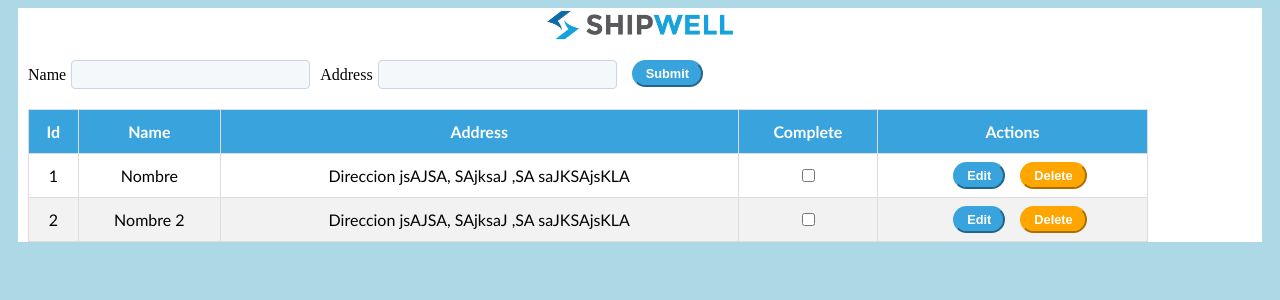
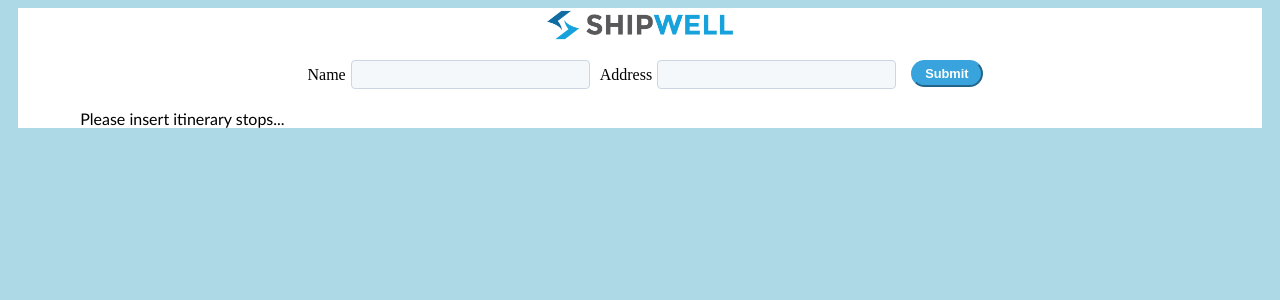
Before and after one commit to amansor788/shipment-itinerary, a React app: page / in a window 1280 px wide. Shown: the top 300 px of the page. Built offline with nearby package versions, Linux system fonts and the light colour scheme.

Commit message:
api connection with axios + connected form (hooks for formValues handle and selectedStop state for store handle + add success and edit success funcionalities

```diff
--- a/package.json
+++ b/package.json
@@ -18,6 +18,7 @@
   "author": "",
   "license": "ISC",
   "dependencies": {
+    "axios": "^0.19.0",
     "file-loader": "^4.0.0",
     "image-webpack-loader": "^5.0.0",
     "react": "^16.8.6",
@@ -28,6 +29,7 @@
   },
   "devDependencies": {
     "@babel/core": "^7.5.0",
+    "@babel/polyfill": "^7.4.4",
     "@babel/preset-env": "^7.5.0",
     "@babel/preset-react": "^7.0.0",
     "babel-loader": "^8.0.6",
--- a/src/actions/index.js
+++ b/src/actions/index.js
@@ -1,8 +1,39 @@
-import {ADD_STOP, UPDATE_STOP, DELETE_STOP, SELECT_STOP} from './types';
-import posts from '../apis/posts';
+import {ADD_STOP, UPDATE_STOP, DELETE_STOP, SELECT_STOP, UNSELECT_STOP} from './types';
+import shipwellApi from '../apis/shipwellApi';
 
- export const addPost = (post) => {
+
+export const addStop = (stop, callbackOk, callbackError) => async (dispatch, getState) => {
+  const response = await shipwellApi.post(
+      'locations/addresses/validate/',
+      { formatted_address: stop.address })
+ //      .then(() => callbackOk())
+        ;
+        // .catch(() => callbackError());
+
+  return dispatch ({
+      type: ADD_STOP
+      , payload: {...stop, geocoded_address: response.data.geocoded_address}});
+}
+
+export const updateStop = stop => async (dispatch, getState) => {
+  const response = await shipwellApi.post(
+      'locations/addresses/validate/',
+      { formatted_address: stop.address });
+
+  return dispatch ({
+      type: UPDATE_STOP
+      , payload: {...stop, geocoded_address: response.data.geocoded_address}});
+}
+
+export const unselectStop = () => {
   return {
-    type: DISMISS_ALL,
+    type: UNSELECT_STOP,
   }
 }
+
+export const editStop = stop => {
+  return {
+    type: SELECT_STOP,
+    payload: stop
+  }
+}
--- a/src/actions/types.js
+++ b/src/actions/types.js
@@ -2,3 +2,4 @@ export const ADD_STOP = 'ADD_STOP';
 export const UPDATE_STOP = 'UPDATE_STOP';
 export const DELETE_STOP = 'DELETE_STOP';
 export const SELECT_STOP = 'SELECT_STOP';
+export const UNSELECT_STOP = 'UNSELECT_STOP';
--- /dev/null
+++ b/src/apis/shipwellApi.js
@@ -0,0 +1,11 @@
+import axios from 'axios';
+
+axios.defaults.headers.common['Content-Type'] = 'application/json';
+
+export default axios.create({
+  baseURL: 'https://dev-api.shipwell.com:443/v2/',
+  headers: {
+    'Content-Type': 'application/json',
+		'Accept': 'application/json',
+  }
+});
--- a/src/components/StopForm.js
+++ b/src/components/StopForm.js
@@ -1,27 +1,105 @@
-import React from 'react';
+import React, { useState, useEffect } from 'react';
+import { connect } from 'react-redux';
+import { addStop, updateStop, unselectStop } from '../actions';
 
-const StopForm = (props) => {
-  const renderInput = (label, name, value, error) => {
+const StopForm = ({ stop, addStop, updateStop, unselectStop }) => {
+  const [stopState, setStopState] = useState({
+      name: '',
+      nameError: '',
+      address: '',
+      addressError: '',
+  }
+  )
+
+  useEffect(() => {
+    setStopState({
+      id: stop.id,
+      name: stop.name,
+      nameError: '',
+      address: stop.address,
+      addressError: '',
+    });
+  }, [stop]);
+
+  const renderInput = (label, name, value, error, handleChange) => {
     return (
       <div>
         <label>{label}</label>
-        <input name={name} value={value} autoComplete="off" />
+        <input
+          name={name}
+          value={value}
+          autoComplete="off"
+          onChange={handleChange} />
         <div className="input-error">{error ? error : ''}</div>
       </div>
     )
   }
 
+  const validate = () => {
+    let nameErr = '';
+    let addressErr = ''
+
+    if (stopState.name.length === 0) {
+      nameErr = 'Enter a name!'
+    }
+
+    if (stopState.address.length <= 3) {
+      addressErr = 'Enter an address of four characters at least!'
+    }
+
+    setStopState({ ...stopState, nameError: nameErr, addressError: addressErr})
+
+    return (nameErr === '' && addressErr === '');
+  }
+
+  const submitForm = () => {
+    if (validate()){
+      //ADD OR UPDATE
+      stop.id === null
+        ? addStop(stopState,
+            () => setStopState({
+              name: '',
+              nameError: '',
+              address: '',
+              addressError: '',
+            }),
+            () => setStopState({
+              ...stopState
+              , addressError: 'Address invalidated by server!'
+            }),
+          )
+        : updateStop(stopState)
+            .then(unselectStop());
+    }
+  }
+
+  console.log('renderrrrr');
+
   return(
       <div className="form-container">
-        {renderInput('Name', 'name', stop.names, stop.nameError)}
-        {renderInput('Address', 'address', stop.address, stop.addressError)}
+        {renderInput('Name'
+          , 'nameInput'
+          , stopState.name
+          , stopState.nameError
+          , (e) => {setStopState({...stopState, name: e.target.value})})}
 
-        <button className="button-primary" type='submit' onClick={() => buttonOnClick()}>
+        {renderInput('Address'
+          , 'addressInput'
+          , stopState.address
+          , stopState.addressError
+          , (e) => {setStopState({...stopState, address: e.target.value})})}
+
+        <button className="button-primary" type='submit' onClick={() => submitForm()}>
           Submit
         </button>
-
       </div>
   )
 }
 
-export default StopForm;
+const mapStateToProps = (state) => {
+  return {
+    stop: state.selectedStop,
+  };
+}
+
+export default connect (mapStateToProps, { addStop, updateStop, unselectStop }) (StopForm);
--- a/src/components/StopList.js
+++ b/src/components/StopList.js
@@ -4,9 +4,9 @@ import StopListItem from './StopListItem';
 
 const StopList = ({ stops }) => {
   const renderList = () => {
-    return stops.map(stop => {
+    return stops.map((stop, id) => {
       return (
-          <StopListItem key={stop.id} stop={stop}/>
+          <StopListItem key={id} stop={{...stop, id}}/>
       );
     })
 
@@ -17,7 +17,6 @@ const StopList = ({ stops }) => {
       <table className="custom-table">
         <thead>
           <tr>
-            <th>Id</th>
             <th>Name</th>
             <th>Address</th>
             <th>Complete</th>
@@ -29,7 +28,7 @@ const StopList = ({ stops }) => {
         </tbody>
       </table>
     :
-      <div> Please insert itinerary stops...</div>
+      <div className="custom-table"> Please insert itinerary stops...</div>
   )
 }
 
--- a/src/components/StopListItem.js
+++ b/src/components/StopListItem.js
@@ -1,11 +1,22 @@
 import React from 'react';
+import { connect } from 'react-redux';
+import { editStop } from '../actions';
 
-const StopListItem = ({stop}) => {
+const StopListItem = ({ stop, editStop }) => {
+
+  const formatted_address = `
+    ${stop.geocoded_address.address_1} -
+    ${stop.geocoded_address.city} -
+    ${stop.geocoded_address.state_province}`;
+
+  const onEditStop = () => {
+    editStop(stop)
+  }
+
   return (
     <tr>
-      <td>{stop.id}</td>
       <td>{stop.name}</td>
-      <td>{stop.address}</td>
+      <td>{formatted_address}</td>
       <td>
         <input
           type='checkbox'
@@ -14,10 +25,10 @@ const StopListItem = ({stop}) => {
         />
       </td>
       <td>
-        <button className="button-primary" onClick={() => editStop(stop)}>
+        <button className="button-primary" onClick={() => onEditStop()}>
           Edit
         </button>
-        <button className="button-secondary" onClick={() => deleteStop(stop)}>
+        <button className="button-secondary" onClick={() => deleteStop()}>
           Delete
         </button>
       </td>
@@ -25,4 +36,4 @@ const StopListItem = ({stop}) => {
   )
 }
 
-export default StopListItem;
+export default connect (null, { editStop }) (StopListItem);
--- a/src/css/index.css
+++ b/src/css/index.css
@@ -28,6 +28,8 @@ body{
   display: flex;
   margin-top: 20px;
   flex-direction: row;
+  margin-left: auto;
+  margin-right: auto;
 }
 
 .form-container label{
@@ -50,6 +52,12 @@ body{
   border: 0.0625rem solid #cbd6e2;
   border-radius: 0.25rem;
 }
+
+.input-error{
+  text-align: center;
+  color: red;
+}
+
 
 .button-primary{
   background: #38a3dc;
@@ -80,7 +88,8 @@ body{
   border-collapse: collapse;
   width: 90%;
   margin-top: 20px;
-  margin-left: 10px;
+  margin-left: auto;
+  margin-right: auto;
 }
 
 .custom-table td, .custom-table th {
--- a/src/reducers/selectReducer.js
+++ b/src/reducers/selectReducer.js
@@ -1,9 +1,20 @@
-import {SELECT_STOP} from '../actions/types';
+import {SELECT_STOP, UNSELECT_STOP} from '../actions/types';
 
-export default (state=null, action) => {
+const INITIAL_STATE = {
+  id: null,
+  name: '',
+  address: '',
+  geocoded_address: {},
+  nameError: '',
+  addressError: '',
+}
+
+export default (state=INITIAL_STATE, action) => {
   switch (action.type) {
     case SELECT_STOP:
       return action.payload;
+    case UNSELECT_STOP:
+      return INITIAL_STATE;
     default:
       return state;
   }
--- a/src/reducers/stopsReducer.js
+++ b/src/reducers/stopsReducer.js
@@ -1,24 +1,27 @@
-import {ADD_STOP} from '../actions/types';
+import {ADD_STOP, UPDATE_STOP} from '../actions/types';
 
-const INIT_STATE = {
-  1 : {
-    id:1,
-    name: 'Nombre',
-    address: 'Direccion jsAJSA, SAjksaJ ,SA saJKSAjsKLA',
-    complete: false,
-  },
-  2 : {
-    id:2,
-    name: 'Nombre 2',
-    address: 'Direccion jsAJSA, SAjksaJ ,SA saJKSAjsKLA',
-    complete: false,
-  }
-}
+const INIT_STATE = [
+  // {
+  //   name: 'Nombre',
+  //   address: 'Direccion jsAJSA, SAjksaJ ,SA saJKSAjsKLA',
+  //   geocoded_address: {},
+  //   complete: false,
+  // },
+  // {
+  //   name: 'Nombre 2',
+  //   address: 'Direccion jsAJSA, SAjksaJ ,SA saJKSAjsKLA',
+  //   geocoded_address: {},
+  //   complete: false,
+  // }
+]
 
 export default (state=INIT_STATE, action) => {
   switch (action.type) {
     case ADD_STOP:
-      return state;
+      return [...state, action.payload];
+    case UPDATE_STOP:
+      return state.map((stop,index) => {
+        return index === action.payload.id ? action.payload : stop});
     default:
       return state;
   }
--- a/webpack.config.js
+++ b/webpack.config.js
@@ -2,7 +2,7 @@ var path = require('path');
 var HtmlWebpackPlugin = require('html-webpack-plugin');
 
 module.exports = {
-  entry: './src/index.js',
+  entry: ["@babel/polyfill", "./src/index.js"],
   output: {
     path: path.resolve(__dirname, 'dist'),
     filename: 'index_bundle.js',
```
Also changed, not shown: 1 other file (tests, documents, lock files or other folders).
